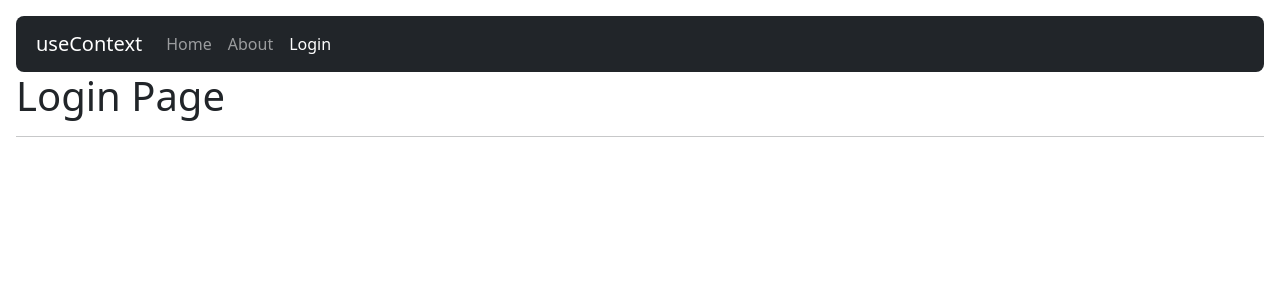
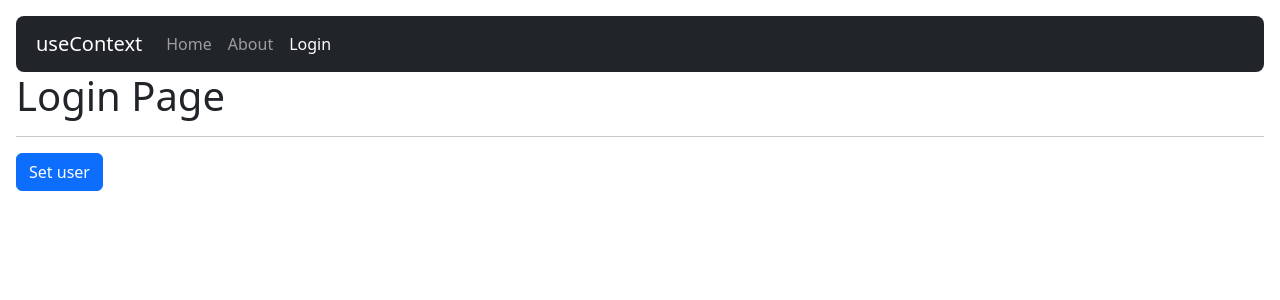
Before and after one commit to sebadio/React-Course, a React (Vite) app in the folder 05-hook-app/: page /login in a window 1280 px wide. Shown: the top 300 px of the page. Built offline with nearby package versions, Linux system fonts and the light colour scheme.

Commit message:
finished useContext module

```diff
--- a/05-hook-app/src/09-useContext/HomePage.jsx
+++ b/05-hook-app/src/09-useContext/HomePage.jsx
@@ -1,10 +1,17 @@
 import React from "react";
+import { useContext } from "react";
+import { UserContext } from "./context/UserContext";
 
 export const HomePage = () => {
+  const { user } = useContext(UserContext);
+
   return (
     <>
       <h1>Home Page</h1>
       <hr />
+      <div className="row">
+        <code>{JSON.stringify(user)}</code>
+      </div>
     </>
   );
 };
--- a/05-hook-app/src/09-useContext/LoginPage.jsx
+++ b/05-hook-app/src/09-useContext/LoginPage.jsx
@@ -1,10 +1,36 @@
 import React from "react";
+import { useContext } from "react";
+import { UserContext } from "./context/UserContext";
 
 export const LoginPage = () => {
+  const { user, setUser } = useContext(UserContext);
+
   return (
     <>
       <h1>Login Page</h1>
       <hr />
+
+      <div className="row">
+        <code>{JSON.stringify(user)}</code>
+      </div>
+
+      <div className="row">
+        <div className="col-6">
+          <button
+            onClick={() =>
+              setUser({
+                id: 3,
+                name: "Rimuru",
+                surname: "Tempest",
+                species: "True Dragon",
+              })
+            }
+            className="btn btn-primary"
+          >
+            Set user
+          </button>
+        </div>
+      </div>
     </>
   );
 };
--- a/05-hook-app/src/09-useContext/MainApp.jsx
+++ b/05-hook-app/src/09-useContext/MainApp.jsx
@@ -4,10 +4,11 @@ import { AboutPage } from "./AboutPage";
 import { HomePage } from "./HomePage";
 import { LoginPage } from "./LoginPage";
 import { NavBar } from "./components/NavBar";
+import { UserProvider } from "./context/UserProvider";
 
 export const MainApp = () => {
   return (
-    <>
+    <UserProvider>
       <NavBar />
 
       <Routes>
@@ -17,6 +18,6 @@ export const MainApp = () => {
 
         <Route path="/*" element={<Navigate to="/" />} />
       </Routes>
-    </>
+    </UserProvider>
   );
 };
--- /dev/null
+++ b/05-hook-app/src/09-useContext/context/UserContext.jsx
@@ -0,0 +1,3 @@
+import { createContext } from "react";
+
+export const UserContext = createContext();
--- /dev/null
+++ b/05-hook-app/src/09-useContext/context/UserProvider.jsx
@@ -0,0 +1,12 @@
+import { useState } from "react";
+import { UserContext } from "./UserContext";
+
+export const UserProvider = ({ children }) => {
+  const [user, setUser] = useState();
+
+  return (
+    <UserContext.Provider value={{ user, setUser }}>
+      {children}
+    </UserContext.Provider>
+  );
+};
```
